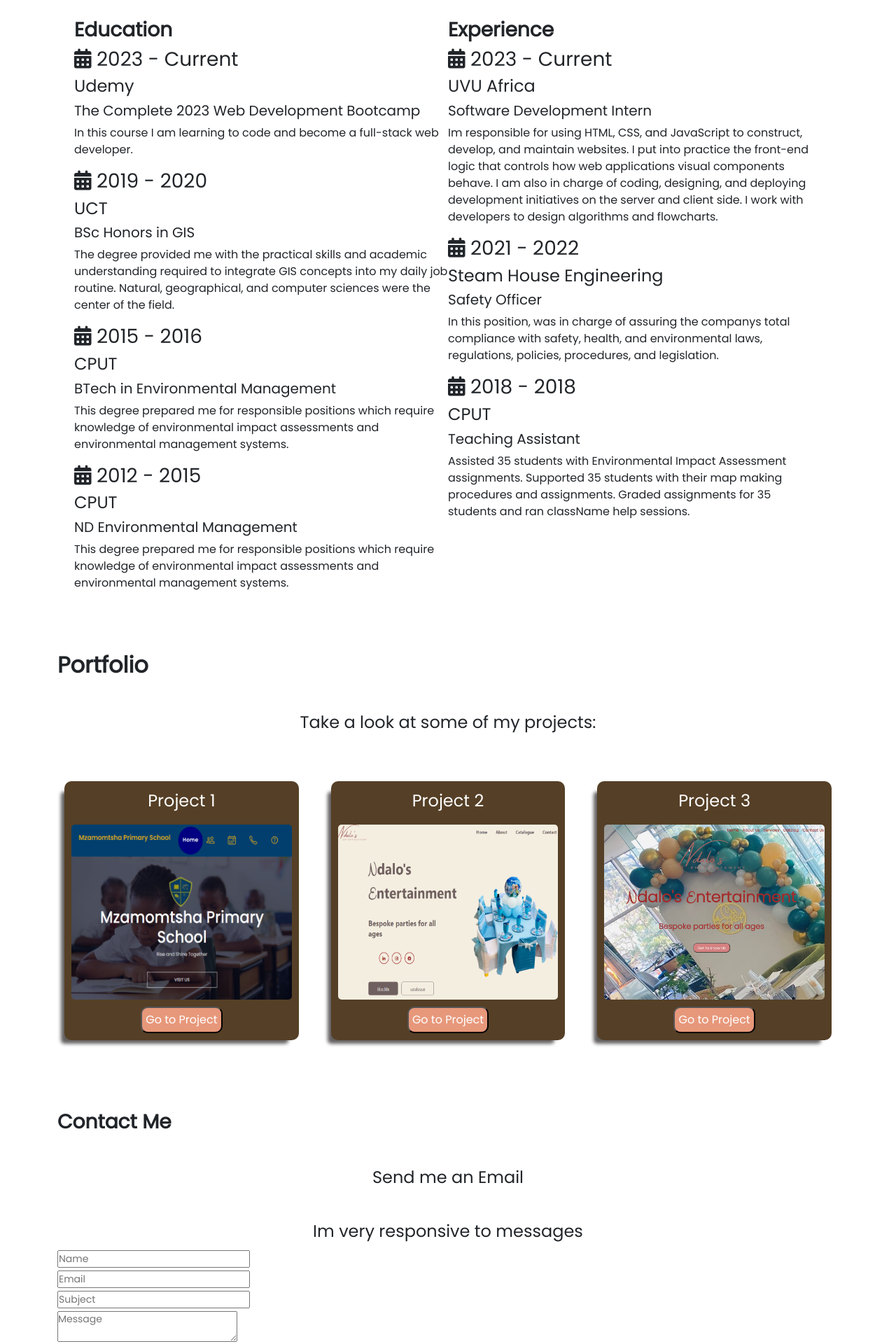
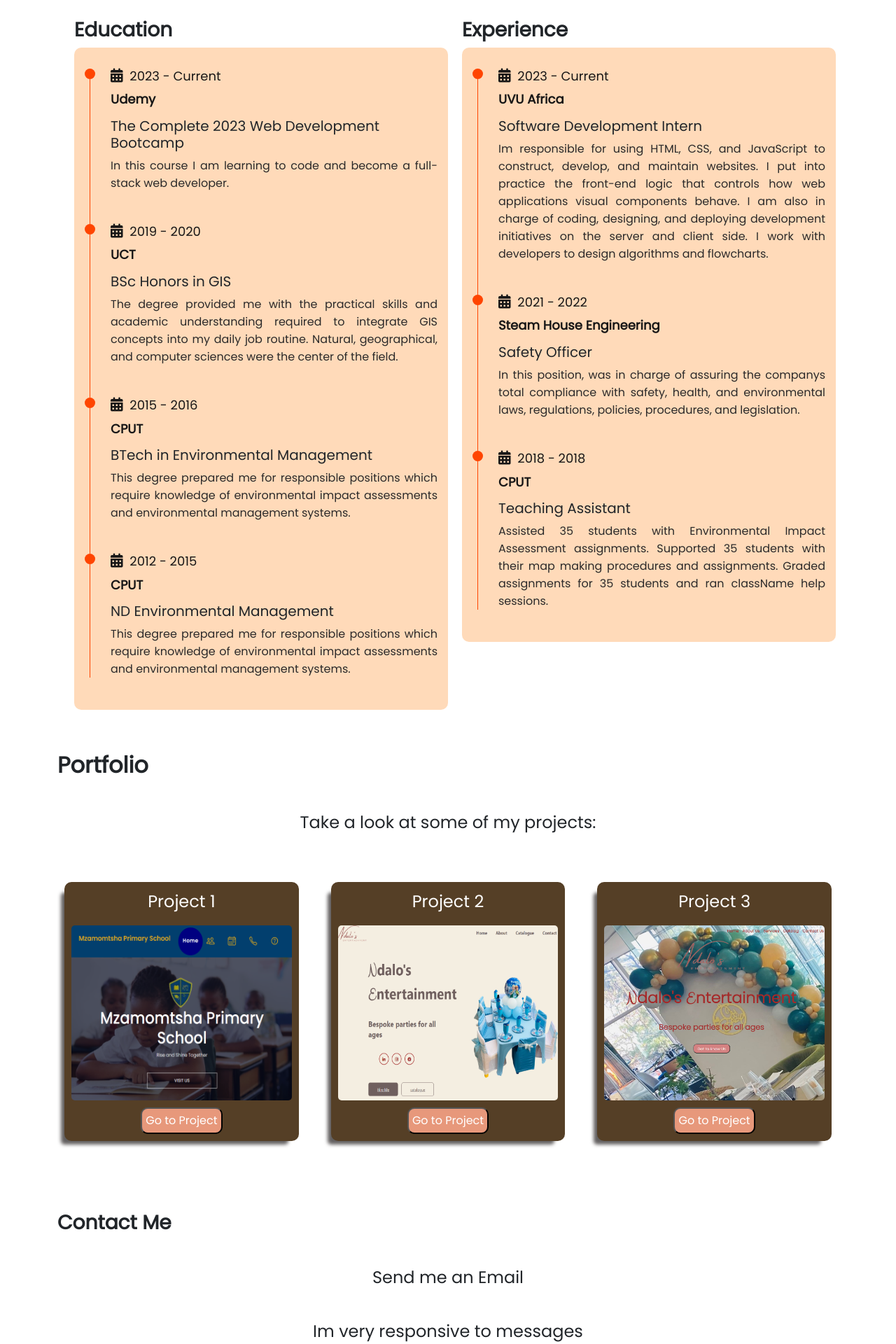
Before and after one commit to MichelleGoba/React_Portfolio, a React (Vite) app in the folder Portfolio/: page / in a window 1280 px wide. Shown: the part 1660-3580 px from the top of the page at 70% size. Built offline with nearby package versions, Linux system fonts and the light colour scheme; a web font is replaced by a local one.

Commit message:
Update about, contact, and portfolio sections (generated by useblackbox.ai )

```diff
--- a/Portfolio/src/components/about/about.css
+++ b/Portfolio/src/components/about/about.css
@@ -128,25 +128,101 @@
 }
 
 
+  .accomplishments {
+    display: flex;
+    flex-direction: row;
+    gap: 20px;
+    max-width: 100%;
+  }
 
-  /* @media (max-width: 768px) {
-    .skills-content, .skills-images {
+  .education-section, .experience-section {
+    flex: 0 0 50%;
+    max-width: 50%;
+    margin-bottom: 20px;
+  }
+
+  @media (max-width: 768px) {
+    .accomplishments{
       flex-direction: column;
-      width: 340px;
+      max-width: 100%;
     }
-  } */
+  }
 
-/* skills section end */
+  @media (max-width: 576px){
+    .education-section, .experience-section{
+        flex: 0 0 100%;;
+        max-width: 100%;
+    }
+  }
+  .row .timeline
+  {
+      background-color: peachpuff;
+      padding: 30px 15px;
+      border-radius: 10px;
+      width: 100%;
 
-/* education and experience */
+  }
 
-.accomplishments{
-    display: grid;
-    grid-template-columns: 1fr 1fr;
-    /* grid-template-rows: 1fr 1fr; */
+
+  /* dots and line position */
+  .row .timeline .timeline-item
+  {
+      position: relative;
+      padding-left: 37px;
+      padding-bottom: 30px;
+  }
+
+   .row .timeline .timeline-item:last-child
+{
+    padding-bottom: 0;
+}
+.row .timeline .timeline-item::before
+{
+    content: '';
+    width: 1px;
+    position: absolute;
+    height: 100%;
+    left: 7px;
+    top: 0;
+    background-color: orangered;
+}
+.row .timeline .circle-dot
+{
+    position: absolute;
+    left: 0;
+    top: 0;
+    height: 15px;
+    width: 15px;
+    border-radius: 50%;
+    background-color: orangered;
 }
 
-/* .education-section .timeline-box{
-    flex: 0 0 100%;
-    max-width: 100%;
-}  */
+.row .timeline .timeline-date
+{
+    font-weight: 400;
+    font-size: 18px;
+    margin-bottom: 12px;
+    color: rgb(24, 23, 23);
+}
+.row .timeline .timeline-date .fa
+{
+    margin-right: 5px;
+    font-size: 20px;
+}
+
+.row .timeline .timeline-title
+{
+    font-weight: 700;
+    font-size: 18px;
+    margin-bottom: 15px;
+    text-transform: capitalize;
+    color: rgb(24, 23, 23);
+}
+
+.row .timeline .timeline-text
+{
+    line-height: 25px;
+    font-size: 16px;
+    text-align: justify;
+    color: rgb(43, 42, 42);
+}
--- a/Portfolio/src/components/contact/Contact.jsx
+++ b/Portfolio/src/components/contact/Contact.jsx
@@ -4,7 +4,7 @@ import { Container } from 'react-bootstrap';
 
 const Contact = () => {
   return (
-    <Container className='container-fluid  portfolio-section' id='contact'>
+    <Container className='container-fluid  contact-section' id='contact'>
       <h3 className='title'>Contact Me</h3>
       <h4>Send me an Email</h4>
       <h4>Im very responsive to messages</h4>
@@ -12,13 +12,13 @@ const Contact = () => {
       <div className='contact-container'>
         <div className='contact-form'>
           <div className='row'>
-            <div className='group'>
+            <div className='group1'>
               <div className='input'>
               <input type='text' placeholder='Name' className='form-text'></input>
               </div>
             </div>
 
-            <div className='group'>
+            <div className='group1'>
               <div className='input'>
               <input type='text' placeholder='Email' className='form-text'></input>
               </div>
@@ -26,7 +26,7 @@ const Contact = () => {
           </div>
 
           <div className='row'>
-          <div className='group'>
+          <div className='group2'>
               <div className='input'>
               <input type='text' placeholder='Subject' className='form-text'></input>
               </div>
@@ -34,7 +34,7 @@ const Contact = () => {
           </div>
 
           <div className='row'>
-          <div className='group'>
+          <div className='group2'>
               <div className='input'>
               <textarea name="" id="message" className='form-text'  placeholder="Message"></textarea>
               </div>
@@ -43,7 +43,7 @@ const Contact = () => {
 
           <div className='group'>
             <div className='input'>
-              <buton className='button'></buton>
+              <buton className='btn'>Send Email</buton>
             </div>
           </div>
 
--- a/Portfolio/src/components/contact/contact.css
+++ b/Portfolio/src/components/contact/contact.css
@@ -1,3 +1,95 @@
-.portfolio-section .title{
+#contact{
+    padding-top: 40px;
+}
+
+.contact-section .title{
     padding-top: 30px;
 }
+
+.contact-section h4{
+    padding-top: 40px;
+    text-align: center;
+}
+
+.contact-container{
+    padding-top: 40px;
+    padding-bottom:40px ;
+    padding-left: 30px;
+    padding-right: 30px;
+    flex: 0 0 100%;
+    max-width: 100%;
+}
+
+.contact-container .contact-form{
+    flex: 0 0 100%;
+    max-width: 100%;
+}
+.contact-container .contact-form .group1{
+    flex: 0 0 50%;
+    max-width: 50%;
+}
+.contact-container .contact-form .group2{
+    flex: 0 0 100%;
+    max-width: 100%;
+}
+.group1, .group2{
+    padding-bottom: 20px;
+}
+
+
+ .form-text{
+    width: 100%;
+    height: 50px;
+    border-radius: 25px;
+    background: #FED2C8;
+    border: 1px solid var(--bg-black-50);
+    padding: 10px 25px;
+    font-size: 16px;
+    color: var(--text-black-700);
+    transition: all 0.3s ease;
+ }
+ #message{
+    height: 150px;
+ }
+
+.form-text:focus{
+    box-shadow: 0 0 20px rgba(48, 46, 77, 0.15);
+}
+
+.button{
+    border-radius: 30px;
+    padding: 10px;
+    height: 50px;
+    background-color: #FED2C8;
+}
+
+/* Media quiries */
+@media (max-width:991px)
+{
+    .contact-container
+    {
+        flex: 0 0 50%;
+        max-width: 100%;
+    }
+
+
+}
+
+@media (max-width:767px)
+{
+    .contact-container .contact-form .group1
+    {
+        flex: 0 0 100%;
+        max-width: 100%;
+    }
+}
+
+@media (max-width:767px)
+{
+    .contact-container .contact-form .group1
+
+    {
+        flex: 0 0 100%;
+        max-width: 100%;
+    }
+}
--- a/Portfolio/src/components/portfolio/portfolio.css
+++ b/Portfolio/src/components/portfolio/portfolio.css
@@ -62,8 +62,8 @@ margin: 20px 0px;
   @media (max-width:991px)
   {
 
-      .portfolio .portfolio-item,.showcase,
-      .service .service-item
+      .portfolio .portfolio-item
+
       {
           flex: 0 0 50%;
           max-width: 100%;
```
